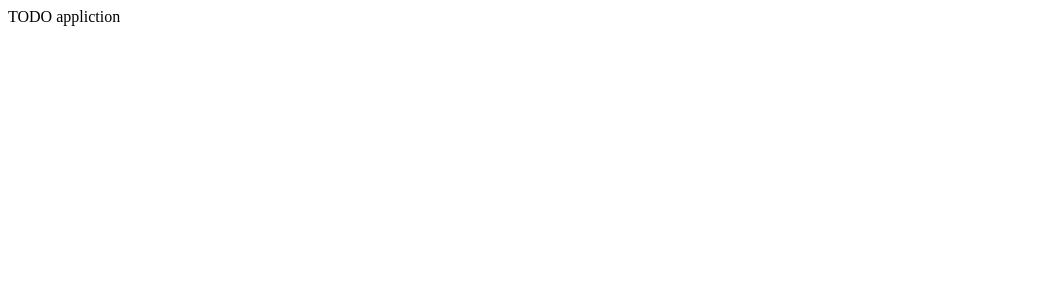
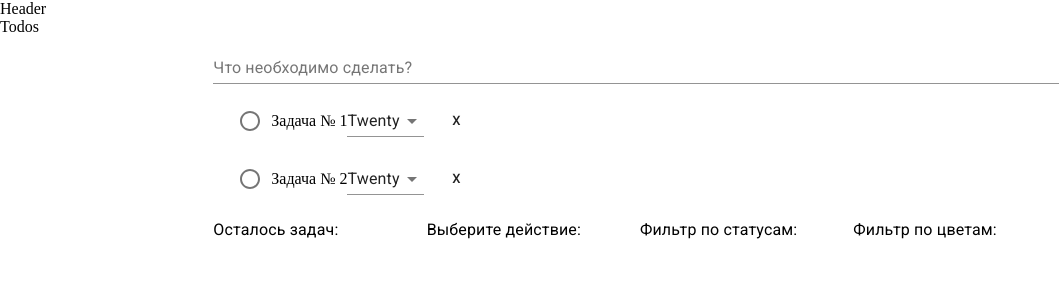
Before and after one commit to pilotvitalik/study_react_redux_todo, a React (Create React App) app: page / in a window 1280 px wide. Shown: the top 300 px of the page, without its empty margins (0-1059 px from the left). Built offline with nearby package versions, Linux system fonts and the light colour scheme.

Commit message:
Added fist structure of blocks app;

```diff
--- a/src/App.js
+++ b/src/App.js
@@ -1,7 +1,111 @@
+import Grid from '@material-ui/core/Grid';
+import TextField from '@material-ui/core/TextField';
+import List from '@material-ui/core/List';
+import ListItem from '@material-ui/core/ListItem';
+import Radio from '@material-ui/core/Radio';
+import Select from '@material-ui/core/Select';
+import Button from '@material-ui/core/Button';
+import Typography from '@material-ui/core/Typography';
+
+import style from './app.module.css';
+
 function App() {
+  let selectedValue = '';
+
+  const handleChange = (e) => {
+    selectedValue = 'a';
+  }
+
   return (
-    <div className="App">
-      TODO appliction
+    <div className={style.App}>
+      <Grid container>
+        <Grid
+          item
+          xs={12}>
+          Header
+        </Grid>
+        <Grid
+          item
+          xs={12}>
+          Todos
+        </Grid>
+        <Grid container item xs={12} direction={'row'} wrap={'nowrap'}>
+          <Grid item xs={false} md={2}>
+          </Grid>
+          <Grid item xs={12} sm={12} md={8}>
+            <Grid item xs={12}>
+              <TextField
+                id="standard-basic"
+                label="Что необходимо сделать?"
+                style = {{width: '100%'}} />
+            </Grid>
+            <Grid item xs={12}>
+              <List component="ul">
+                <ListItem button={false}>
+                  <Radio
+                    checked={selectedValue === 'a'}
+                    onChange={handleChange}
+                    value="a"
+                    name="radio-button-demo"
+                    inputProps={{ 'aria-label': 'A' }}
+                  />
+                  Задача № 1
+                  <Select
+                    native
+                    value={20}
+                    onChange={handleChange}>
+                    <option aria-label="None" value="" />
+                    <option value={10}>Ten</option>
+                    <option value={20}>Twenty</option>
+                    <option value={30}>Thirty</option>
+                  </Select>
+                  <Button variant='text' size='small'>х</Button>
+                </ListItem>
+                <ListItem button={false}>
+                  <Radio
+                    checked={selectedValue === 'b'}
+                    onChange={handleChange}
+                    value="a"
+                    name="radio-button-demo"
+                    inputProps={{ 'aria-label': 'B' }}
+                  />
+                  Задача № 2
+                  <Select
+                    native
+                    value={20}
+                    onChange={handleChange}>
+                    <option aria-label="None" value="" />
+                    <option value={10}>Ten</option>
+                    <option value={20}>Twenty</option>
+                    <option value={30}>Thirty</option>
+                  </Select>
+                  <Button variant='text' size='small'>х</Button>
+                </ListItem>
+              </List>
+            </Grid>
+            {/*Список задач*/}
+              <Grid container item xs={12} direction={'row'} wrap={'wrap'}>
+                <Grid item xs={12} sm={3}>
+                  <Typography variant={'subtitle1'}>Осталось задач:</Typography>
+                </Grid>
+                <Grid item xs={12} sm={3}>
+                  <Typography variant={'subtitle1'}>Выберите действие:</Typography>
+                </Grid>
+                <Grid container item xs={12} sm={6} direction={'row'} wrap={'wrap'}>
+                  <Grid item xs={6}>
+                    <Typography variant={'subtitle1'}>Фильтр по статусам:</Typography>
+                  </Grid>
+                  <Grid item xs={6}>
+                    <Typography variant={'subtitle1'}>Фильтр по цветам:</Typography>
+                  </Grid>
+                </Grid>
+              </Grid>
+            {/*End список задач*/}
+          </Grid>
+          <Grid item xs={false} md={2}>
+          </Grid>
+        </Grid>
+      </Grid>
     </div>
   );
 }
--- /dev/null
+++ b/src/app.module.css
@@ -0,0 +1,6 @@
+.App{
+	display: block;
+	position: relative;
+	width: 100%;
+	height: auto;
+}
--- a/src/index.js
+++ b/src/index.js
@@ -2,6 +2,7 @@ import React from 'react';
 import ReactDOM from 'react-dom';
 import App from './App';
 import reportWebVitals from './reportWebVitals';
+import './index.module.css';
 
 ReactDOM.render(
   <React.StrictMode>
--- /dev/null
+++ b/src/index.module.css
@@ -0,0 +1,5 @@
+body{
+	width: 100%;
+	height: auto;
+	margin: 0;
+}
```
